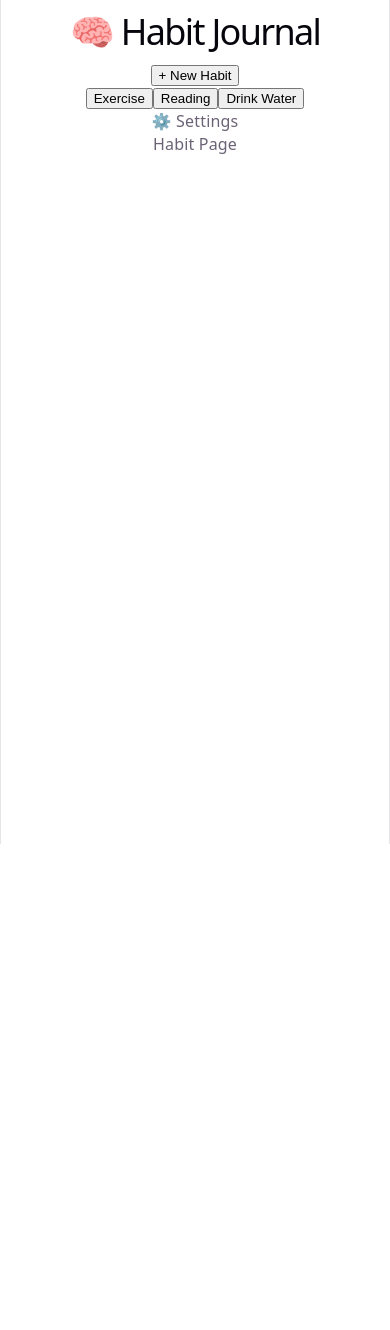
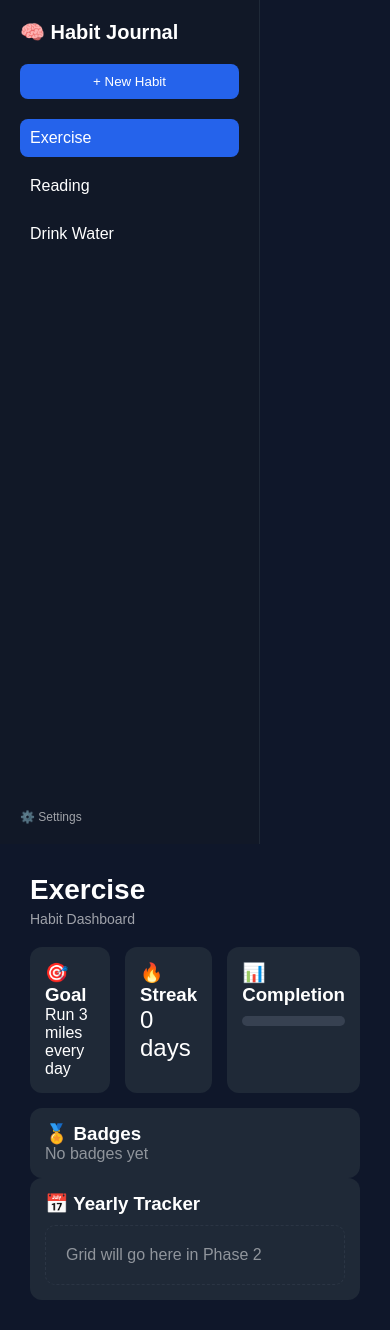
Before and after one commit to Jgarrison120/Pythonapp, a React app in the folder frontend/: page / in a window 390 px wide. Before the commit the page ends 844 px from the top, so only its background shows below. Built offline with nearby package versions, Linux system fonts and the light colour scheme; the HTML template or start-up script is replaced by a standard one.

Commit message:
Major updates to sidebar

```diff
--- a/frontend/src/App.jsx
+++ b/frontend/src/App.jsx
@@ -1,6 +1,6 @@
 import { useState } from "react";
 
-import Sidebar from "./components/layout/Sidebar";
+import Sidebar from "./components/Sidebar";
 import HabitPage from "./components/tracker/HabitPage";
 
 function App() {
--- a/frontend/src/components/Sidebar.jsx
+++ b/frontend/src/components/Sidebar.jsx
@@ -0,0 +1,95 @@
+function Sidebar({
+  habits,
+  selectedHabitId,
+  setSelectedHabitId,
+  addHabit,
+}) {
+  return (
+    <div style={styles.sidebar}>
+
+      {/* TITLE */}
+      <h2 style={styles.title}>🧠 Habit Journal</h2>
+
+      {/* ADD BUTTON */}
+      <button style={styles.addButton} onClick={addHabit}>
+        + New Habit
+      </button>
+
+      {/* LIST */}
+      <div style={styles.list}>
+        {habits.map((habit) => (
+          <div
+            key={habit.id}
+            onClick={() => setSelectedHabitId(habit.id)}
+            style={{
+              ...styles.item,
+              background:
+                habit.id === selectedHabitId
+                  ? "#2563eb"
+                  : "transparent",
+            }}
+          >
+            {habit.name}
+          </div>
+        ))}
+      </div>
+
+      {/* FOOTER */}
+      <div style={styles.footer}>
+        ⚙️ Settings
+      </div>
+
+    </div>
+  );
+}
+
+export default Sidebar;
+
+const styles = {
+  sidebar: {
+    width: "260px",
+    height: "100vh",
+    background: "#111827",
+    color: "white",
+    padding: "20px",
+    display: "flex",
+    flexDirection: "column",
+    borderRight: "1px solid #1f2937",
+  },
+
+  title: {
+    fontSize: "20px",
+    marginBottom: "20px",
+    fontWeight: "bold",
+  },
+
+  addButton: {
+    background: "#2563eb",
+    border: "none",
+    color: "white",
+    padding: "10px",
+    borderRadius: "8px",
+    cursor: "pointer",
+    marginBottom: "20px",
+  },
+
+  list: {
+    display: "flex",
+    flexDirection: "column",
+    gap: "10px",
+    flex: 1,
+  },
+
+  item: {
+    padding: "10px",
+    borderRadius: "8px",
+    cursor: "pointer",
+    transition: "0.2s",
+  },
+
+  footer: {
+    marginTop: "auto",
+    opacity: 0.6,
+    fontSize: "12px",
+  },
+};
--- a/frontend/src/components/layout/Sidebar.jsx
+++ /dev/null
@@ -1,49 +0,0 @@
-function Sidebar({
-  habits,
-  selectedHabitId,
-  setSelectedHabitId,
-  addHabit,
-}) {
-  return (
-    <aside className="sidebar">
-
-      <h1 className="logo">
-        🧠 Habit Journal
-      </h1>
-
-      <button
-        className="newHabitButton"
-        onClick={addHabit}
-      >
-        + New Habit
-      </button>
-
-      <div className="habitList">
-
-        {habits.map((habit) => (
-
-          <button
-            key={habit.id}
-            className={
-              selectedHabitId === habit.id
-                ? "habitButton active"
-                : "habitButton"
-            }
-            onClick={() => setSelectedHabitId(habit.id)}
-          >
-            {habit.name}
-          </button>
-
-        ))}
-
-      </div>
-
-      <div className="sidebarFooter">
-        ⚙️ Settings
-      </div>
-
-    </aside>
-  );
-}
-
-export default Sidebar;
--- a/frontend/src/components/tracker/HabitPage.jsx
+++ b/frontend/src/components/tracker/HabitPage.jsx
@@ -1,5 +1,147 @@
-function HabitPage() {
-    return <div>Habit Page</div>;
+function ProgressBar({ value }) {
+  return (
+    <div style={pb.container}>
+      <div style={{ ...pb.bar, width: `${value}%` }} />
+    </div>
+  );
+}
+
+const pb = {
+  container: {
+    width: "100%",
+    height: "10px",
+    background: "#374151",
+    borderRadius: "999px",
+    overflow: "hidden",
+    marginTop: "10px",
+  },
+  bar: {
+    height: "100%",
+    background: "#3b82f6",
+    borderRadius: "999px",
+  },
+};
+
+function HabitPage({ habit }) {
+  if (!habit) return <div style={{ padding: 20 }}>No habit selected</div>;
+
+  return (
+    <div style={styles.page}>
+
+      {/* HEADER */}
+      <div style={styles.header}>
+        <h1 style={styles.title}>{habit.name}</h1>
+        <div style={styles.subtitle}>Habit Dashboard</div>
+      </div>
+
+      {/* TOP CARDS */}
+      <div style={styles.cardRow}>
+
+        {/* GOAL */}
+        <div style={styles.card}>
+          <h3>🎯 Goal</h3>
+          <p>{habit.goal}</p>
+        </div>
+
+        {/* STREAK */}
+        <div style={styles.card}>
+          <h3>🔥 Streak</h3>
+          <p style={{ fontSize: 24 }}>
+            {habit.streak || 0} days
+          </p>
+        </div>
+
+        {/* COMPLETION */}
+        <div style={styles.card}>
+          <h3>📊 Completion</h3>
+          <ProgressBar value={habit.completion || 0} />
+        </div>
+
+      </div>
+
+      {/* BADGES */}
+      <div style={styles.card}>
+        <h3>🏅 Badges</h3>
+
+        {habit.badges?.length > 0 ? (
+          <div style={styles.badgeRow}>
+            {habit.badges.map((b, i) => (
+              <div key={i} style={styles.badge}>
+                {b}
+              </div>
+            ))}
+          </div>
+        ) : (
+          <p style={{ opacity: 0.5 }}>No badges yet</p>
+        )}
+      </div>
+
+      {/* GRID PLACEHOLDER (Phase 2) */}
+      <div style={styles.card}>
+        <h3>📅 Yearly Tracker</h3>
+        <div style={styles.gridPlaceholder}>
+          Grid will go here in Phase 2
+        </div>
+      </div>
+
+    </div>
+  );
 }
 
 export default HabitPage;
+const styles = {
+  page: {
+    padding: "30px",
+     color: "white",
+     flex: 1,          // 🔥 THIS IS CRITICAL
+},
+
+  header: {
+    marginBottom: "20px",
+  },
+
+  title: {
+    fontSize: "28px",
+    marginBottom: "5px",
+  },
+
+  subtitle: {
+    opacity: 0.6,
+    fontSize: "14px",
+  },
+
+  cardRow: {
+    display: "flex",
+    gap: "15px",
+    marginBottom: "15px",
+  },
+
+  card: {
+    background: "#1f2937",
+    padding: "15px",
+    borderRadius: "12px",
+    flex: 1,
+  },
+
+  badgeRow: {
+    display: "flex",
+    gap: "10px",
+    marginTop: "10px",
+    flexWrap: "wrap",
+  },
+
+  badge: {
+    background: "#3b82f6",
+    padding: "5px 10px",
+    borderRadius: "999px",
+    fontSize: "12px",
+  },
+
+  gridPlaceholder: {
+    marginTop: "10px",
+    opacity: 0.5,
+    padding: "20px",
+    border: "1px dashed #374151",
+    borderRadius: "10px",
+  },
+};
--- a/frontend/src/index.css
+++ b/frontend/src/index.css
@@ -1,111 +1,17 @@
-:root {
-  --text: #6b6375;
-  --text-h: #08060d;
-  --bg: #fff;
-  --border: #e5e4e7;
-  --code-bg: #f4f3ec;
-  --accent: #aa3bff;
-  --accent-bg: rgba(170, 59, 255, 0.1);
-  --accent-border: rgba(170, 59, 255, 0.5);
-  --social-bg: rgba(244, 243, 236, 0.5);
-  --shadow:
-    rgba(0, 0, 0, 0.1) 0 10px 15px -3px, rgba(0, 0, 0, 0.05) 0 4px 6px -2px;
-
-  --sans: system-ui, 'Segoe UI', Roboto, sans-serif;
-  --heading: system-ui, 'Segoe UI', Roboto, sans-serif;
-  --mono: ui-monospace, Consolas, monospace;
-
-  font: 18px/145% var(--sans);
-  letter-spacing: 0.18px;
-  color-scheme: light dark;
-  color: var(--text);
-  background: var(--bg);
-  font-synthesis: none;
-  text-rendering: optimizeLegibility;
-  -webkit-font-smoothing: antialiased;
-  -moz-osx-font-smoothing: grayscale;
-
-  @media (max-width: 1024px) {
-    font-size: 16px;
-  }
-}
-
-@media (prefers-color-scheme: dark) {
-  :root {
-    --text: #9ca3af;
-    --text-h: #f3f4f6;
-    --bg: #16171d;
-    --border: #2e303a;
-    --code-bg: #1f2028;
-    --accent: #c084fc;
-    --accent-bg: rgba(192, 132, 252, 0.15);
-    --accent-border: rgba(192, 132, 252, 0.5);
-    --social-bg: rgba(47, 48, 58, 0.5);
-    --shadow:
-      rgba(0, 0, 0, 0.4) 0 10px 15px -3px, rgba(0, 0, 0, 0.25) 0 4px 6px -2px;
-  }
-
-  #social .button-icon {
-    filter: invert(1) brightness(2);
-  }
+* {
+  margin: 0;
+  padding: 0;
+  box-sizing: border-box;
 }
 
 body {
-  margin: 0;
+  background: #0f172a;
+  color: white;
+  font-family: Arial, sans-serif;
 }
 
+/* CRITICAL: prevents centering bugs */
 #root {
-  width: 1126px;
-  max-width: 100%;
-  margin: 0 auto;
-  text-align: center;
-  border-inline: 1px solid var(--border);
-  min-height: 100svh;
-  display: flex;
-  flex-direction: column;
-  box-sizing: border-box;
+  width: 100%;
+  height: 100vh;
 }
-
-h1,
-h2 {
-  font-family: var(--heading);
-  font-weight: 500;
-  color: var(--text-h);
-}
-
-h1 {
-  font-size: 56px;
-  letter-spacing: -1.68px;
-  margin: 32px 0;
-  @media (max-width: 1024px) {
-    font-size: 36px;
-    margin: 20px 0;
-  }
-}
-h2 {
-  font-size: 24px;
-  line-height: 118%;
-  letter-spacing: -0.24px;
-  margin: 0 0 8px;
-  @media (max-width: 1024px) {
-    font-size: 20px;
-  }
-}
-p {
-  margin: 0;
-}
-
-code,
-.counter {
-  font-family: var(--mono);
-  display: inline-flex;
-  border-radius: 4px;
-  color: var(--text-h);
-}
-
-code {
-  font-size: 15px;
-  line-height: 135%;
-  padding: 4px 8px;
-  background: var(--code-bg);
-}
```
Also changed, not shown: frontend/src/components/HabitPage.jsx (+46 -0 lines).
